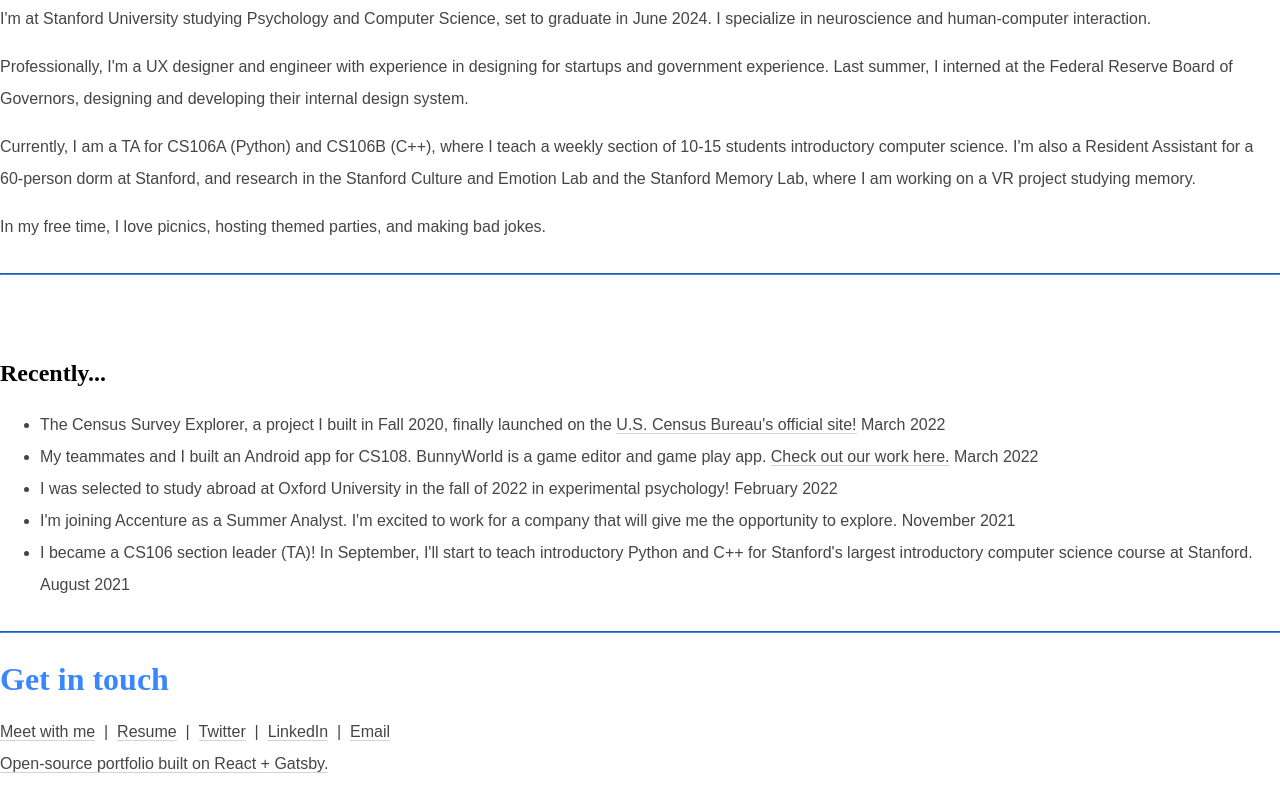
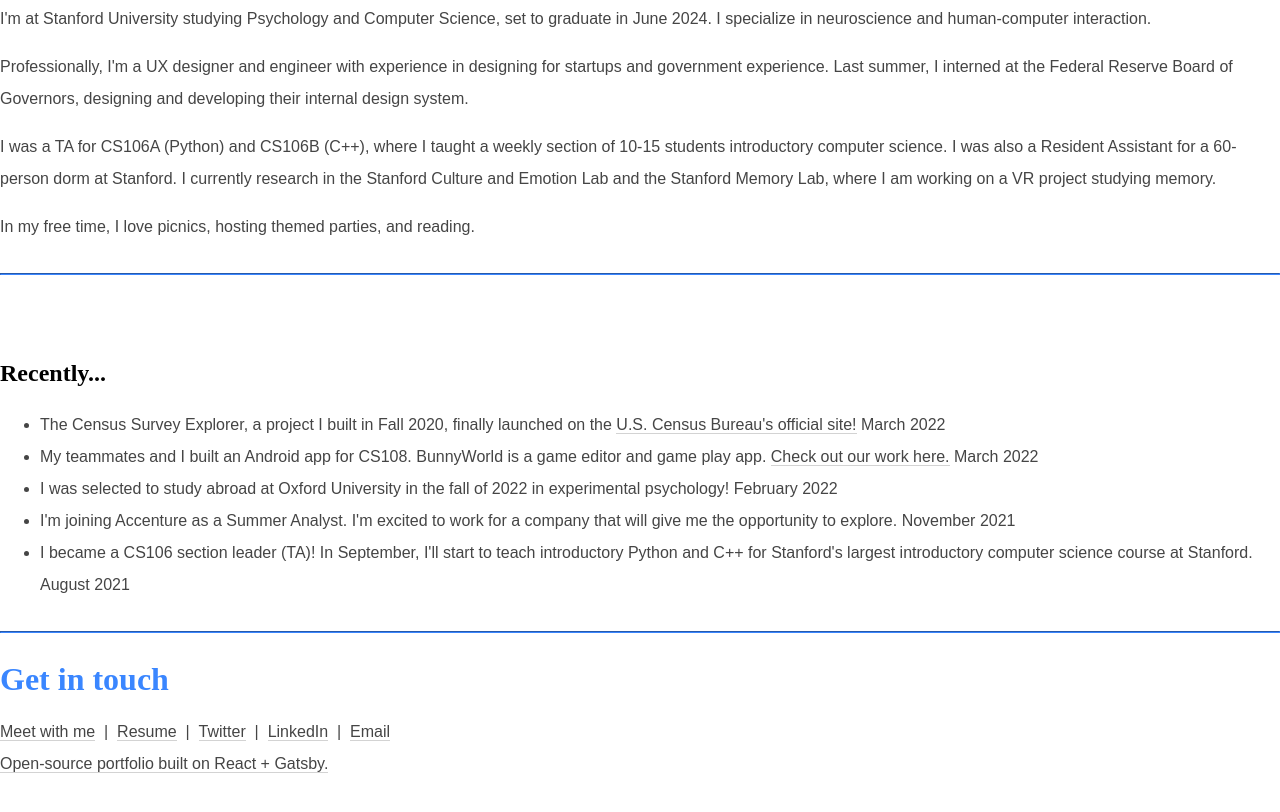
Before and after one commit to amyflo/portfolio-v2, a Gatsby site: page /about in a window 1280 px wide. Shown: the part 1489-2301 px from the top of the page. Built offline with nearby package versions, Linux system fonts and the light colour scheme; Gatsby itself is replaced by a stand-in of ours; a web font is replaced by a local one.

Commit message:
update bio

```diff
--- a/src/pages/about.js
+++ b/src/pages/about.js
@@ -30,12 +30,12 @@ export default function About() {
                 Last summer, I interned at the Federal Reserve Board of Governors, designing and developing their internal design system.
               </p>
               <p>
-                Currently, I am a TA for CS106A (Python) and CS106B (C++), where I teach a weekly section of 10-15 students introductory computer science.
-                I'm also a Resident Assistant for a 60-person dorm at Stanford, and research in the Stanford Culture and Emotion Lab and the Stanford Memory Lab,
+                I was a TA for CS106A (Python) and CS106B (C++), where I taught a weekly section of 10-15 students introductory computer science.
+                I was also a Resident Assistant for a 60-person dorm at Stanford. I currently research in the Stanford Culture and Emotion Lab and the Stanford Memory Lab,
                 where I am working on a VR project studying memory.
               </p>
               <p>
-                In my free time, I love picnics, hosting themed parties, and making bad jokes.
+                In my free time, I love picnics, hosting themed parties, and reading.
               </p>
             </Fade>
           </Col>
--- a/src/pages/index.js
+++ b/src/pages/index.js
@@ -13,7 +13,7 @@ export default function Home() {
       <title>Amy Lo</title>
       <Hero intro="I study neuroscience and human-computer interaction at Stanford.
         I'm passionate about ethical tech, system design, and human-centric experiences.
-        I love making things, especially bad jokes." job="Incoming Summer Analyst at Accenture Interactive."/>
+        I love making things, especially bad jokes." job="Summer Analyst at Accenture Song."/>
       <br />
 
 
```
